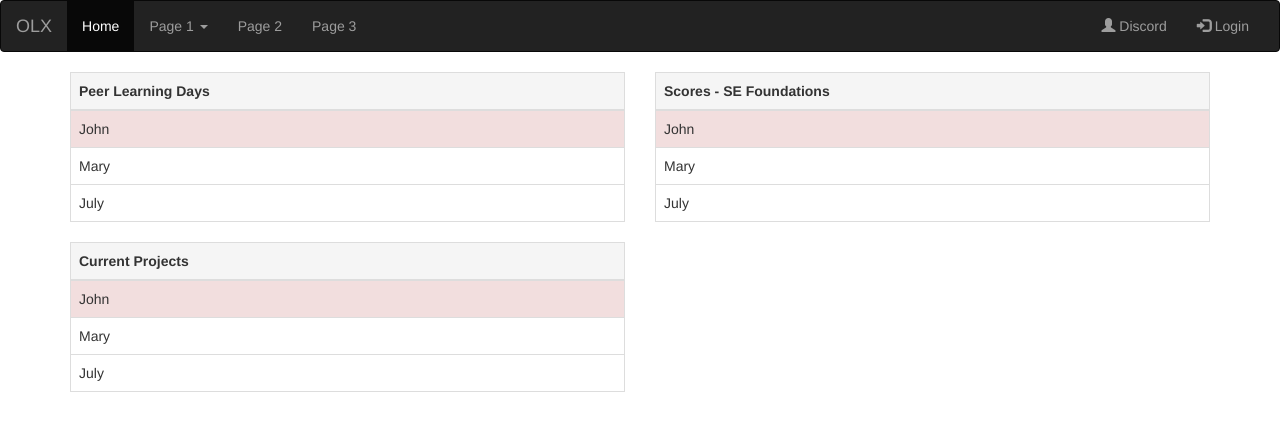
After one commit to pasej5/alx-intranet_clone, a Django app: page /dashboard in a window 1280 px wide. The commit adds this page. Shown: the top 431 px of the page. Run offline with Django 5.2, Linux system fonts and the light colour scheme; some libraries are stand-ins or nearby versions.

Commit message:
added_dashboard.navigation.others

```diff
--- /dev/null
+++ b/WebstackPortfolio/app/templates/dashboard.html
@@ -0,0 +1,76 @@
+{% extends 'sidepane.html' %}
+{% block content %}
+<section>
+  <div class="container">
+    <div class="row">
+      <div class="col-sm-6">
+	<!-- Peer learning daya section -->
+	<section>
+	    <table class="table table-bordered">
+	      <thead>
+		<tr  class="active">
+		  <th>Peer Learning Days</th>
+		</tr>
+	      </thead>
+	      <tbody>
+		<tr class='danger'>
+		  <td>John</td>
+		</tr>
+		<tr>
+		  <td>Mary</td>
+		</tr>
+		<tr>
+		  <td>July</td>
+		</tr>
+	      </tbody>
+	    </table>
+	</section>
+	<!-- Task Section -->
+	<section>
+	    <table class="table table-bordered">
+	      <thead>
+		<tr  class="active">
+		  <th>Current Projects</th>
+		</tr>
+	      </thead>
+	      <tbody>
+		<tr class='danger'>
+		  <td>John</td>
+		</tr>
+		<tr>
+		  <td>Mary</td>
+		</tr>
+		<tr>
+		  <td>July</td>
+		</tr>
+	      </tbody>
+	    </table>
+	</section>
+      </div>
+      <div class="col-sm-6">
+	<!--Marks Section -->
+	<section>
+	    <table class="table table-bordered">
+	      <thead>
+		<tr  class="active">
+		  <th>Scores - SE Foundations</th>
+		</tr>
+	      </thead>
+	      <tbody>
+		<tr class='danger'>
+		  <td>John</td>
+		</tr>
+		<tr>
+		  <td>Mary</td>
+		</tr>
+		<tr>
+		  <td>July</td>
+		</tr>
+	      </tbody>
+	    </table>
+	</section>
+      </div>
+    </div>
+  </div>
+</section>
+{% endblock %}
--- /dev/null
+++ b/WebstackPortfolio/app/templates/header.html
@@ -0,0 +1,35 @@
+{% load static %}
+<head>
+    <meta charset="UTF-8">
+    <meta name="viewport" content="width=device-width, initial-scale=1.0">
+    <meta http-equiv="X-UA-Compatible" content="ie=edge">
+    <title>PAGE TITLE</title>
+
+    <!-- Standard Meta Tags -->
+    <meta name="description" content="This is my first HTML page.">
+    <meta name="keywords" content="HTML, web, beginner">
+    <meta name="author" content="Your Name">
+    <meta name="robots" content="index, follow">
+
+    <!-- Open Graph (OG) Meta Tags -->
+    <meta property="og:title" content="My First HTML Page">
+    <meta property="og:description" content="This is my first HTML page.">
+    <meta property="og:image" content="https://example.com/my-image.jpg">
+    <meta property="og:url" content="https://example.com/my-page">
+    <meta property="og:type" content="website">
+
+    <!-- Twitter Meta Tags -->
+    <meta name="twitter:card" content="summary">
+    <meta name="twitter:site" content="@yourtwitterhandle">
+    <meta name="twitter:title" content="My First HTML Page">
+    <meta name="twitter:description" content="This is my first HTML page.">
+    <meta name="twitter:image" content="https://example.com/my-image.jpg">
+
+    <!-- Favicon -->
+    <link rel="icon" href="favicon.ico" type="image/x-icon">
+  <meta charset="utf-8">
+  <meta name="viewport" content="width=device-width, initial-scale=1">
+  <link rel="stylesheet" href="https://maxcdn.bootstrapcdn.com/bootstrap/3.4.1/css/bootstrap.min.css">
+  <script src="https://ajax.googleapis.com/ajax/libs/jquery/3.7.1/jquery.min.js"></script>
+  <script src="https://maxcdn.bootstrapcdn.com/bootstrap/3.4.1/js/bootstrap.min.js"></script>
+</head>
--- a/WebstackPortfolio/app/templates/login.html
+++ b/WebstackPortfolio/app/templates/login.html
@@ -61,7 +61,7 @@
           </ul>
         </div>
       </article>
-      <div class="copyright">Copyright © 2024 ALX, All rights reserved.</div>
+      <div class="copyright">Copyright © 2024 OLX, All rights reserved.</div>
     </main>
   </body>
 </html>
--- /dev/null
+++ b/WebstackPortfolio/app/templates/sidepane.html
@@ -0,0 +1,42 @@
+{% load static %}
+<!DOCTYPE html>
+<html lang="en">
+  <head>
+    {% include 'header.html' %}
+  </head>
+  <body>
+    <nav class="navbar navbar-inverse">
+      <div class="container-fluid">
+	<div class="navbar-header">
+	  <button type="button" class="navbar-toggle" data-toggle="collapse" data-target="#myNavbar">
+            <span class="icon-bar"></span>
+            <span class="icon-bar"></span>
+            <span class="icon-bar"></span>
+	  </button>
+	  <a class="navbar-brand" href="#">OLX</a>
+	</div>
+	<div class="collapse navbar-collapse" id="myNavbar">
+	  <ul class="nav navbar-nav">
+            <li class="active"><a href="#">Home</a></li>
+            <li class="dropdown">
+              <a class="dropdown-toggle" data-toggle="dropdown" href="#">Page 1 <span class="caret"></span></a>
+              <ul class="dropdown-menu">
+		<li><a href="#">Page 1-1</a></li>
+		<li><a href="#">Page 1-2</a></li>
+		<li><a href="#">Page 1-3</a></li>
+              </ul>
+            </li>
+            <li><a href="#">Page 2</a></li>
+            <li><a href="#">Page 3</a></li>
+	  </ul>
+	  <ul class="nav navbar-nav navbar-right">
+            <li><a href="#"><span class="glyphicon glyphicon-user"></span> Discord</a></li>
+            <li><a href="#"><span class="glyphicon glyphicon-log-in"></span> Login</a></li>
+	  </ul>
+	</div>
+      </div>
+    </nav>
+    {% block content %}
+    {% endblock %}
+  </body>
+</html>
--- a/WebstackPortfolio/app/urls.py
+++ b/WebstackPortfolio/app/urls.py
@@ -3,6 +3,6 @@ from django.urls import path
 from .import views
 
 urlpatterns = [
-    path('', views.login, name="login")
-
+    path('', views.login, name="login"),
+    path('dashboard', views.dashboard, name="dashboard")
 ]
--- a/WebstackPortfolio/app/views.py
+++ b/WebstackPortfolio/app/views.py
@@ -2,5 +2,16 @@ from django.http import HttpResponse
 from django.shortcuts import render
 
 # A view No template.
+
+"""
+Context for the login page
+"""
 def login(request):
     return render(request, 'login.html')
+
+
+"""
+Context for the dashboard
+"""
+def dashboard(request):
+    return render(request, 'dashboard.html')
```
